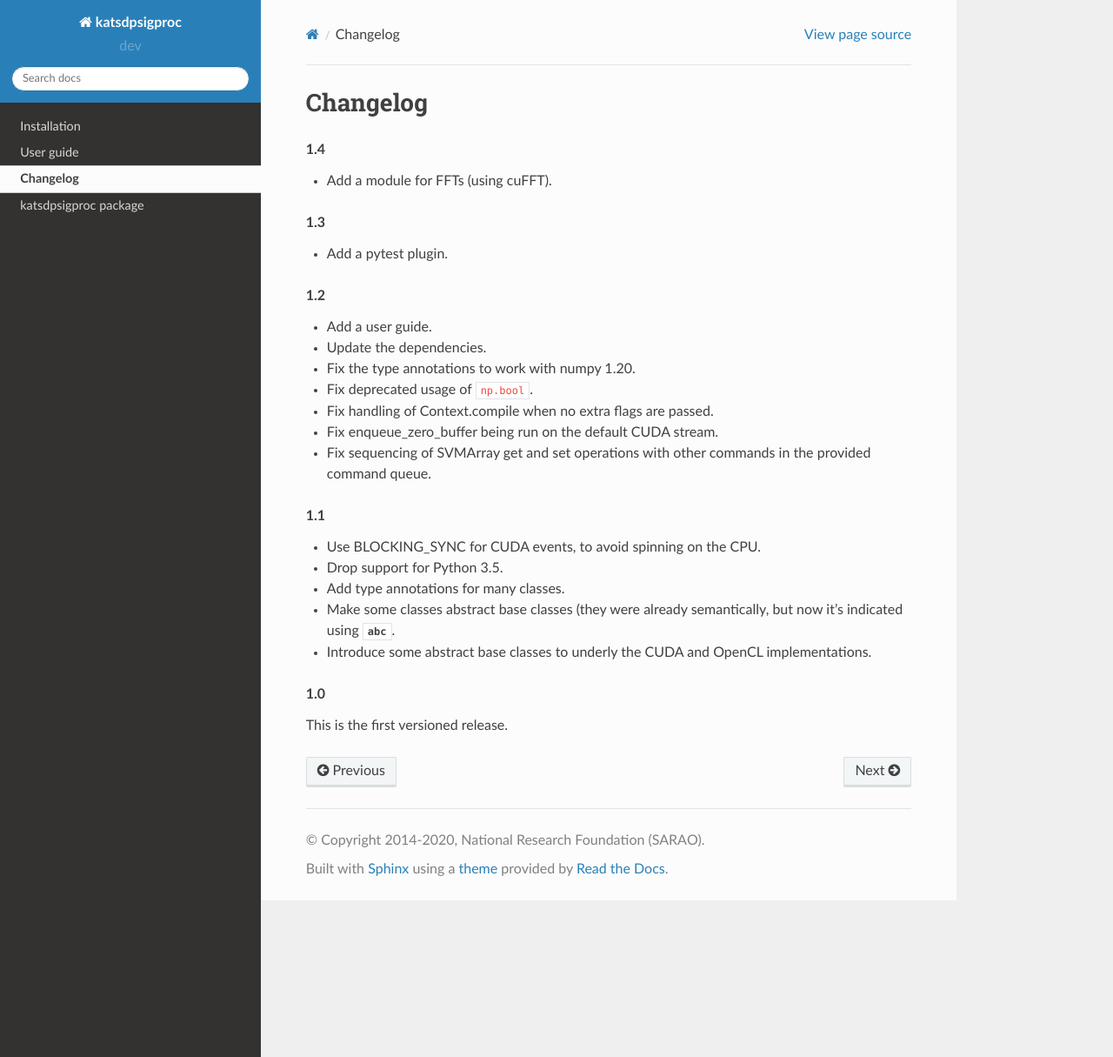
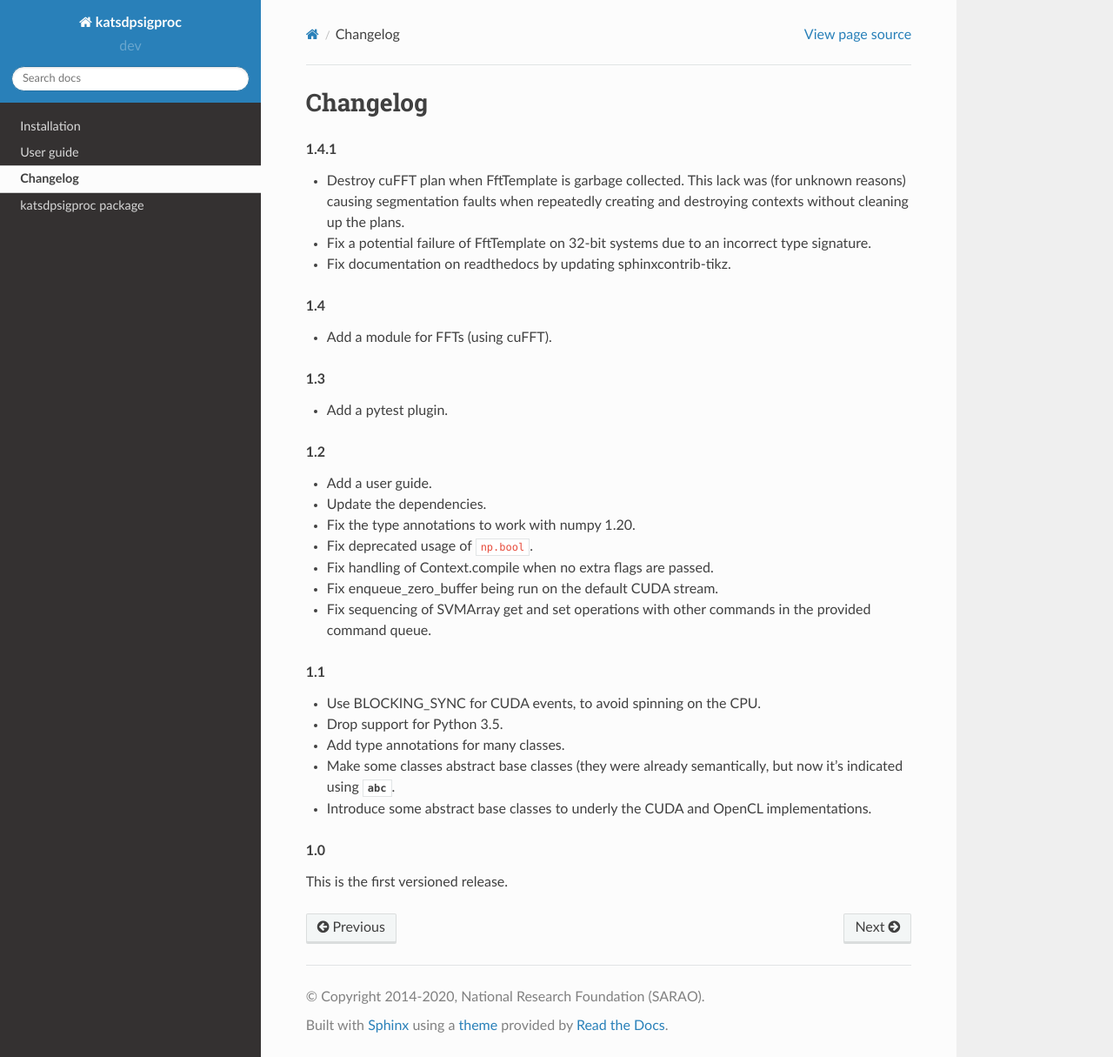
Before and after one commit to ska-sa/katsdpsigproc, a Sphinx documentation site: the page built from doc/changelog.rst, in a window 1280 px wide and 1215 px high. Shown: the whole window at 87% size. Built offline with Sphinx 7.4.7 and the Read the Docs theme 2.0.0, drawn with Linux system fonts in a browser that asks for light colours.

Commit message:
Update changelog for 1.4.1 release

```diff
--- a/doc/changelog.rst
+++ b/doc/changelog.rst
@@ -1,5 +1,14 @@
 Changelog
 =========
+
+.. rubric:: 1.4.1
+
+- Destroy cuFFT plan when FftTemplate is garbage collected. This lack was (for
+  unknown reasons) causing segmentation faults when repeatedly creating and
+  destroying contexts without cleaning up the plans.
+- Fix a potential failure of FftTemplate on 32-bit systems due to an incorrect
+  type signature.
+- Fix documentation on readthedocs by updating sphinxcontrib-tikz.
 
 .. rubric:: 1.4
 
```
